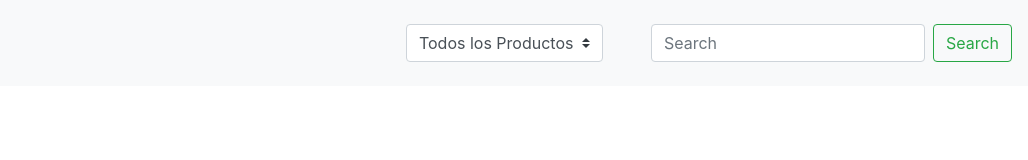
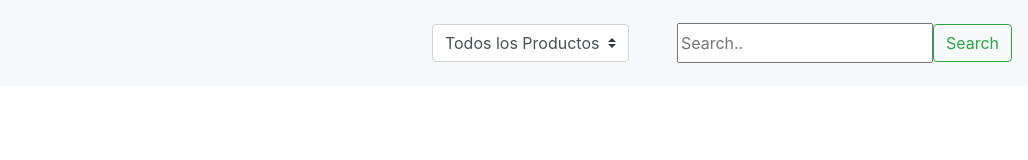
Before and after one commit to JoseGallardoCasanova/FrontEnd-Bsale, a plain HTML site: page index.html in a window 1280 px wide. Shown: the full height of the page, 252-1280 px from the left. Drawn offline with nearby package versions, Linux system fonts and the light colour scheme; no server answers.

Commit message:
Update search

```diff
--- a/assets/js/script.js
+++ b/assets/js/script.js
@@ -56,7 +56,6 @@ const allProducts = () => {
     success: function (data) {
       let cards = "";
       $.each(data, (i, row) => {
-        console.log(row.url_image )
         let img = row.url_image != null && row.url_image != '' ? row.url_image : 'assets/img/productImg.png'
         let pro = [row.id, row.name, row.price, row.url_image];
         cards += `
--- a/index.html
+++ b/index.html
@@ -46,7 +46,7 @@
         </select>
       </div>
       <form class="form-inline my-2 my-lg-0">
-        <input class="form-control mr-sm-2" type="search" placeholder="Search" id="search" aria-label="Search" />
+        <input type="text" placeholder="Search.." name="search" id="search" style="height: 40px;">
         <button class="btn btn-outline-success my-2 my-sm-0" type="submit">
           Search
         </button>
```
